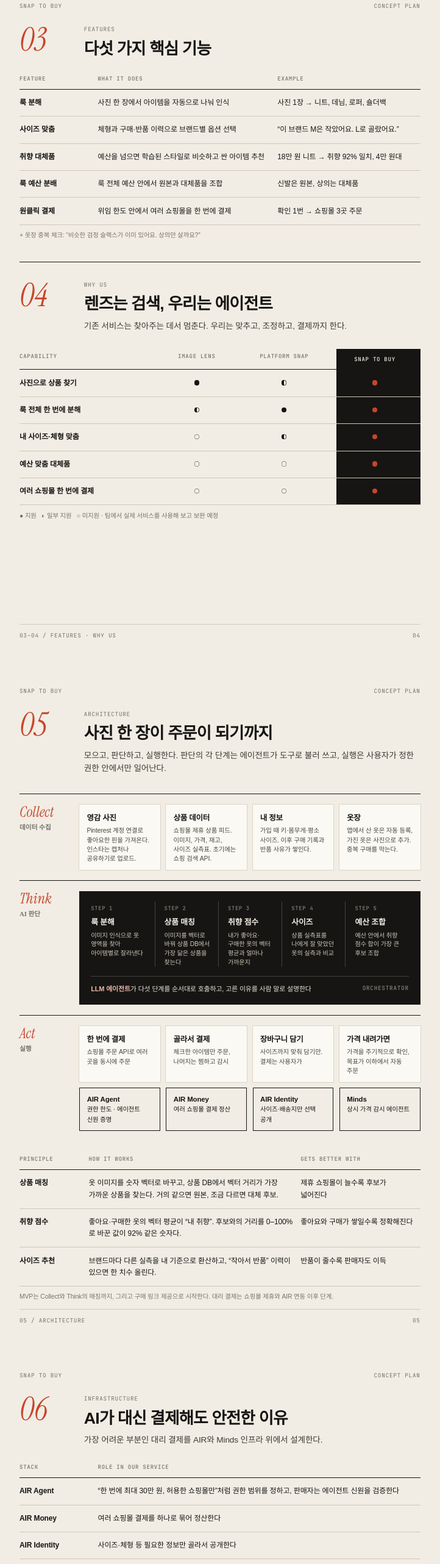
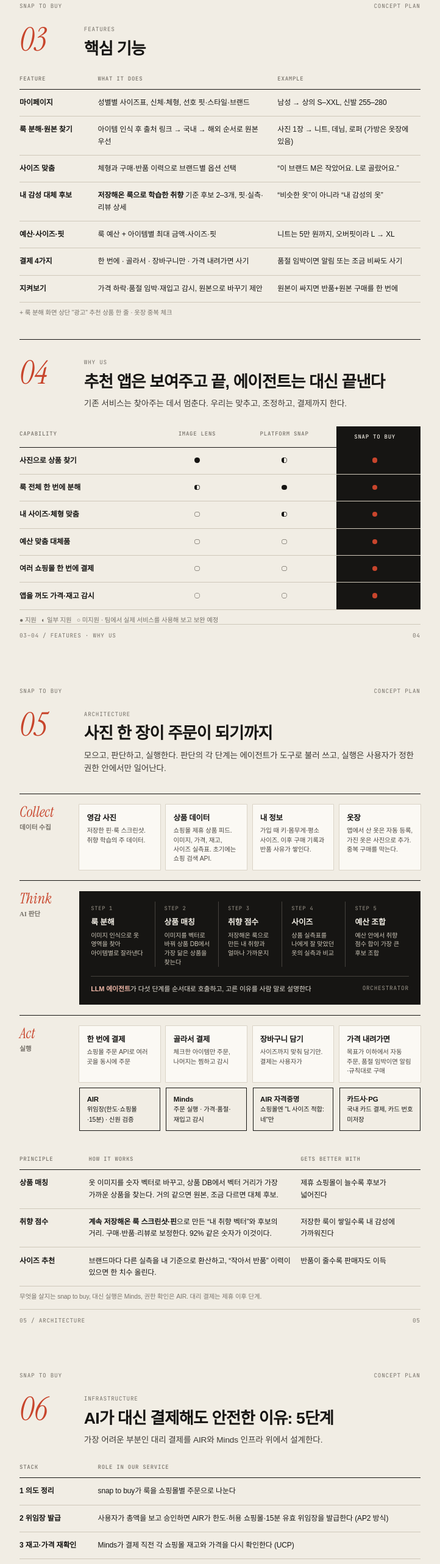
Before and after one commit to LEEbyeongchul/Future-Commerce-Challenge, a plain HTML site: page docs/snap-to-buy_기획서.html in a window 1280 px wide. Shown: the part 3402-5966 px from the top of the page at 61% size, without its empty margins (36-758 px from the left). Drawn offline with Linux system fonts and the light colour scheme; a web font is replaced by a local one.

Commit message:
Update plan: new features, saved-look taste as core strength, 5-step payment with AIR/Minds
Co-Authored-By: Claude Opus 5.5 <noreply@anthropic.com>

```diff
--- a/docs/snap-to-buy_기획서.html
+++ b/docs/snap-to-buy_기획서.html
@@ -255,18 +255,20 @@
     <div class="num">03</div>
     <div>
       <span class="kicker mono">Features</span>
-      <h2>다섯 가지 핵심 기능</h2>
+      <h2>핵심 기능</h2>
     </div>
   </div>
   <table>
     <tr><th style="width:34mm">Feature</th><th>What it does</th><th style="width:62mm">Example</th></tr>
-    <tr><td>룩 분해</td><td>사진 한 장에서 아이템을 자동으로 나눠 인식</td><td>사진 1장 → 니트, 데님, 로퍼, 숄더백</td></tr>
+    <tr><td>마이페이지</td><td>성별별 사이즈표, 신체·체형, 선호 핏·스타일·브랜드</td><td>남성 → 상의 S–XXL, 신발 255–280</td></tr>
+    <tr><td>룩 분해·원본 찾기</td><td>아이템 인식 후 출처 링크 → 국내 → 해외 순서로 원본 우선</td><td>사진 1장 → 니트, 데님, 로퍼 (가방은 옷장에 있음)</td></tr>
     <tr><td>사이즈 맞춤</td><td>체형과 구매·반품 이력으로 브랜드별 옵션 선택</td><td>“이 브랜드 M은 작았어요. L로 골랐어요.”</td></tr>
-    <tr><td>취향 대체품</td><td>예산을 넘으면 학습된 스타일로 비슷하고 싼 아이템 추천</td><td>18만 원 니트 → 취향 92% 일치, 4만 원대</td></tr>
-    <tr><td>룩 예산 분배</td><td>룩 전체 예산 안에서 원본과 대체품을 조합</td><td>신발은 원본, 상의는 대체품</td></tr>
-    <tr><td>원클릭 결제</td><td>위임 한도 안에서 여러 쇼핑몰을 한 번에 결제</td><td>확인 1번 → 쇼핑몰 3곳 주문</td></tr>
+    <tr><td>내 감성 대체 후보</td><td><b>저장해온 룩으로 학습한 취향</b> 기준 후보 2–3개, 핏·실측·리뷰 상세</td><td>“비슷한 옷”이 아니라 “내 감성의 옷”</td></tr>
+    <tr><td>예산·사이즈·핏</td><td>룩 예산 + 아이템별 최대 금액·사이즈·핏</td><td>니트는 5만 원까지, 오버핏이라 L → XL</td></tr>
+    <tr><td>결제 4가지</td><td>한 번에 · 골라서 · 장바구니만 · 가격 내려가면 사기</td><td>품절 임박이면 알림 또는 조금 비싸도 사기</td></tr>
+    <tr><td>지켜보기</td><td>가격 하락·품절 임박·재입고 감시, 원본으로 바꾸기 제안</td><td>원본이 싸지면 반품+원본 구매를 한 번에</td></tr>
   </table>
-  <p class="note">+ 옷장 중복 체크: “비슷한 검정 슬랙스가 이미 있어요. 상의만 살까요?”</p>
+  <p class="note">+ 룩 분해 화면 상단 "광고" 추천 상품 한 줄 · 옷장 중복 체크</p>
 
   <div class="rule"></div>
 
@@ -274,7 +276,7 @@
     <div class="num">04</div>
     <div>
       <span class="kicker mono">Why us</span>
-      <h2>렌즈는 검색, 우리는 에이전트</h2>
+      <h2>추천 앱은 보여주고 끝, 에이전트는 대신 끝낸다</h2>
       <p>기존 서비스는 찾아주는 데서 멈춘다. 우리는 맞추고, 조정하고, 결제까지 한다.</p>
     </div>
   </div>
@@ -285,6 +287,7 @@
     <tr><td>내 사이즈·체형 맞춤</td><td class="c"><span class="dot no"></span></td><td class="c"><span class="dot half"></span></td><td class="c us"><span class="dot"></span></td></tr>
     <tr><td>예산 맞춤 대체품</td><td class="c"><span class="dot no"></span></td><td class="c"><span class="dot no"></span></td><td class="c us"><span class="dot"></span></td></tr>
     <tr><td>여러 쇼핑몰 한 번에 결제</td><td class="c"><span class="dot no"></span></td><td class="c"><span class="dot no"></span></td><td class="c us"><span class="dot"></span></td></tr>
+    <tr><td>앱을 꺼도 가격·재고 감시</td><td class="c"><span class="dot no"></span></td><td class="c"><span class="dot no"></span></td><td class="c us"><span class="dot"></span></td></tr>
   </table>
   <p class="note">● 지원 &nbsp; ◐ 일부 지원 &nbsp; ○ 미지원 · 팀에서 실제 서비스를 사용해 보고 보완 예정</p>
   <div class="foot mono"><span>03–04 / Features · Why us</span><span>04</span></div>
@@ -306,7 +309,7 @@
     <div class="band">
       <div class="lab mono"><b>Collect</b>데이터 수집</div>
       <div class="cells" style="grid-template-columns:repeat(4,1fr)">
-        <div class="cell"><h4>영감 사진</h4><p>Pinterest 계정 연결로 좋아요한 핀을 가져온다. 인스타는 캡처나 공유하기로 업로드.</p></div>
+        <div class="cell"><h4>영감 사진</h4><p>저장한 핀·룩 스크린샷. 취향 학습의 주 데이터.</p></div>
         <div class="cell"><h4>상품 데이터</h4><p>쇼핑몰 제휴 상품 피드. 이미지, 가격, 재고, 사이즈 실측표. 초기에는 쇼핑 검색 API.</p></div>
         <div class="cell"><h4>내 정보</h4><p>가입 때 키·몸무게·평소 사이즈. 이후 구매 기록과 반품 사유가 쌓인다.</p></div>
         <div class="cell"><h4>옷장</h4><p>앱에서 산 옷은 자동 등록, 가진 옷은 사진으로 추가. 중복 구매를 막는다.</p></div>
@@ -319,7 +322,7 @@
         <div class="pipe">
           <div><span class="k">STEP 1</span><h4>룩 분해</h4><p>이미지 인식으로 옷 영역을 찾아 아이템별로 잘라낸다</p></div>
           <div><span class="k">STEP 2</span><h4>상품 매칭</h4><p>이미지를 벡터로 바꿔 상품 DB에서 가장 닮은 상품을 찾는다</p></div>
-          <div><span class="k">STEP 3</span><h4>취향 점수</h4><p>내가 좋아요·구매한 옷의 벡터 평균과 얼마나 가까운지</p></div>
+          <div><span class="k">STEP 3</span><h4>취향 점수</h4><p>저장해온 룩으로 만든 내 취향과 얼마나 가까운지</p></div>
           <div><span class="k">STEP 4</span><h4>사이즈</h4><p>상품 실측표를 나에게 잘 맞았던 옷의 실측과 비교</p></div>
           <div><span class="k">STEP 5</span><h4>예산 조합</h4><p>예산 안에서 취향 점수 합이 가장 큰 후보 조합</p></div>
         </div>
@@ -334,13 +337,13 @@
           <div class="cell"><h4>한 번에 결제</h4><p>쇼핑몰 주문 API로 여러 곳을 동시에 주문</p></div>
           <div class="cell"><h4>골라서 결제</h4><p>체크한 아이템만 주문, 나머지는 찜하고 감시</p></div>
           <div class="cell"><h4>장바구니 담기</h4><p>사이즈까지 맞춰 담기만. 결제는 사용자가</p></div>
-          <div class="cell"><h4>가격 내려가면</h4><p>가격을 주기적으로 확인, 목표가 이하에서 자동 주문</p></div>
+          <div class="cell"><h4>가격 내려가면</h4><p>목표가 이하에서 자동 주문, 품절 임박이면 알림·규칙대로 구매</p></div>
         </div>
         <div class="air">
-          <div><b>AIR Agent</b>권한 한도 · 에이전트 신원 증명</div>
-          <div><b>AIR Money</b>여러 쇼핑몰 결제 정산</div>
-          <div><b>AIR Identity</b>사이즈·배송지만 선택 공개</div>
-          <div><b>Minds</b>상시 가격 감시 에이전트</div>
+          <div><b>AIR</b>위임장(한도·쇼핑몰·15분) · 신원 검증</div>
+          <div><b>Minds</b>주문 실행 · 가격·품절·재입고 감시</div>
+          <div><b>AIR 자격증명</b>쇼핑몰엔 "L 사이즈 적합: 네"만</div>
+          <div><b>카드사·PG</b>국내 카드 결제, 카드 번호 미저장</div>
         </div>
       </div>
     </div>
@@ -349,10 +352,10 @@
   <table style="margin-top:6mm">
     <tr><th style="width:30mm">Principle</th><th>How it works</th><th style="width:52mm">Gets better with</th></tr>
     <tr><td>상품 매칭</td><td>옷 이미지를 숫자 벡터로 바꾸고, 상품 DB에서 벡터 거리가 가장 가까운 상품을 찾는다. 거의 같으면 원본, 조금 다르면 대체 후보.</td><td>제휴 쇼핑몰이 늘수록 후보가 넓어진다</td></tr>
-    <tr><td>취향 점수</td><td>좋아요·구매한 옷의 벡터 평균이 “내 취향”. 후보와의 거리를 0–100%로 바꾼 값이 92% 같은 숫자다.</td><td>좋아요와 구매가 쌓일수록 정확해진다</td></tr>
+    <tr><td>취향 점수</td><td><b>계속 저장해온 룩 스크린샷·핀</b>으로 만든 “내 취향 벡터”와 후보의 거리. 구매·반품·리뷰로 보정한다. 92% 같은 숫자가 이것이다.</td><td>저장한 룩이 쌓일수록 내 감성에 가까워진다</td></tr>
     <tr><td>사이즈 추천</td><td>브랜드마다 다른 실측을 내 기준으로 환산하고, “작아서 반품” 이력이 있으면 한 치수 올린다.</td><td>반품이 줄수록 판매자도 이득</td></tr>
   </table>
-  <p class="note">MVP는 Collect와 Think의 매칭까지, 그리고 구매 링크 제공으로 시작한다. 대리 결제는 쇼핑몰 제휴와 AIR 연동 이후 단계.</p>
+  <p class="note">무엇을 살지는 snap to buy, 대신 실행은 Minds, 권한 확인은 AIR. 대리 결제는 제휴 이후 단계.</p>
   <div class="foot mono"><span>05 / Architecture</span><span>05</span></div>
 </section>
 
@@ -363,17 +366,18 @@
     <div class="num">06</div>
     <div>
       <span class="kicker mono">Infrastructure</span>
-      <h2>AI가 대신 결제해도 안전한 이유</h2>
+      <h2>AI가 대신 결제해도 안전한 이유: 5단계</h2>
       <p>가장 어려운 부분인 대리 결제를 AIR와 Minds 인프라 위에서 설계한다.</p>
     </div>
   </div>
   <table>
     <tr><th style="width:34mm">Stack</th><th>Role in our service</th></tr>
-    <tr><td>AIR Agent</td><td>“한 번에 최대 30만 원, 허용한 쇼핑몰만”처럼 권한 범위를 정하고, 판매자는 에이전트 신원을 검증한다</td></tr>
-    <tr><td>AIR Money</td><td>여러 쇼핑몰 결제를 하나로 묶어 정산한다</td></tr>
-    <tr><td>AIR Identity</td><td>사이즈·체형 등 필요한 정보만 골라서 공개한다</td></tr>
-    <tr><td>AIR Loyalty</td><td>쇼핑몰마다 흩어진 포인트를 예산 계산에 반영한다</td></tr>
-    <tr><td>Minds</td><td>상시 작동하는 개인 에이전트. 저장한 룩의 가격이 내려가면 먼저 알려준다</td></tr>
+    <tr><td>1 의도 정리</td><td>snap to buy가 룩을 쇼핑몰별 주문으로 나눈다</td></tr>
+    <tr><td>2 위임장 발급</td><td>사용자가 총액을 보고 승인하면 AIR가 한도·허용 쇼핑몰·15분 유효 위임장을 발급한다 (AP2 방식)</td></tr>
+    <tr><td>3 재고·가격 재확인</td><td>Minds가 결제 직전 각 쇼핑몰 재고와 가격을 다시 확인한다 (UCP)</td></tr>
+    <tr><td>4 검증</td><td>위임장 범위를 벗어난 주문은 코드 규칙으로 막는다. 쇼핑몰은 "L 사이즈 적합: 네"와 배송지만 받는다</td></tr>
+    <tr><td>5 결제</td><td>Minds가 실행하고 카드사·PG가 결제한다. 국내는 카드 결제로 시작, 우리가 돈을 직접 받지 않는다</td></tr>
+
   </table>
 
   <div class="rule"></div>
@@ -386,8 +390,9 @@
       </div>
       <div class="money">
         <div><span class="k">a</span><h3>제휴 수수료</h3><p>구매 1건당 일정 비율. 반품이 줄어드는 만큼 판매자도 이득이다.</p></div>
-        <div><span class="k">b</span><h3>대체품 추천 광고</h3><p>“비슷하고 더 싼 아이템” 자리에 브랜드가 입찰한다.</p></div>
+        <div><span class="k">b</span><h3>추천 상품 광고</h3><p>룩 분해 화면 상단에 "광고" 표시로 한 줄. 원본을 가리지 않는다.</p></div>
         <div><span class="k">c</span><h3>트렌드 리포트</h3><p>많이 저장되고 팔리는 룩을 익명 통계로 브랜드에 제공한다.</p></div>
+        <div><span class="k">d</span><h3>크리에이터 제휴</h3><p>인플루언서가 룩 아이템을 등록하면 원본 보장, 수수료를 나눈다.</p></div>
       </div>
     </div>
     <div>
@@ -396,9 +401,9 @@
         <div><span class="kicker mono">Roadmap</span><h2 style="font-size:16pt">검색에서 시작해<br>에이전트로</h2></div>
       </div>
       <div style="margin-top:7mm">
-        <div style="display:grid;grid-template-columns:8mm 1fr;border-top:0.6pt solid var(--ink);padding:3.5mm 0 4mm"><span class="mono" style="color:var(--mute)">P1</span><div><h3 style="font-size:10.5pt">MVP · 찾기</h3><p style="font-size:8.8pt;color:#4A4640">사진 업로드 → 아이템 인식 → 구매 링크. 결제는 사용자가 직접.</p></div></div>
-        <div style="display:grid;grid-template-columns:8mm 1fr;border-top:0.6pt solid var(--ink);padding:3.5mm 0 4mm"><span class="mono" style="color:var(--mute)">P2</span><div><h3 style="font-size:10.5pt">맞춤 · 사이즈와 예산</h3><p style="font-size:8.8pt;color:#4A4640">사이즈 자동 선택, 예산 내 대체품. 구매·반품 데이터로 취향 학습.</p></div></div>
-        <div style="display:grid;grid-template-columns:8mm 1fr;border-top:0.6pt solid var(--accent);padding:3.5mm 0 4mm"><span class="mono" style="color:var(--accent)">P3</span><div><h3 style="font-size:10.5pt">에이전트 · 대리 결제</h3><p style="font-size:8.8pt;color:#4A4640">위임 한도 안에서 여러 쇼핑몰을 한 번에 결제. AIR 연동.</p></div></div>
+        <div style="display:grid;grid-template-columns:8mm 1fr;border-top:0.6pt solid var(--ink);padding:3.5mm 0 4mm"><span class="mono" style="color:var(--mute)">P1</span><div><h3 style="font-size:10.5pt">MVP · 찾기</h3><p style="font-size:8.8pt;color:#4A4640">핀 공유·저장 연동 → 원본·내 감성 후보 → 구매 링크·장바구니.</p></div></div>
+        <div style="display:grid;grid-template-columns:8mm 1fr;border-top:0.6pt solid var(--ink);padding:3.5mm 0 4mm"><span class="mono" style="color:var(--mute)">P2</span><div><h3 style="font-size:10.5pt">맞춤 · 사이즈와 예산</h3><p style="font-size:8.8pt;color:#4A4640">성별 사이즈표·실측 비교, 아이템별 예산, 저장한 룩·리뷰로 취향 학습.</p></div></div>
+        <div style="display:grid;grid-template-columns:8mm 1fr;border-top:0.6pt solid var(--accent);padding:3.5mm 0 4mm"><span class="mono" style="color:var(--accent)">P3</span><div><h3 style="font-size:10.5pt">에이전트 · 대리 결제·감시</h3><p style="font-size:8.8pt;color:#4A4640">제휴 쇼핑몰부터 위임장 결제(AIR·Minds), 가격 감시, 원본으로 바꾸기.</p></div></div>
       </div>
     </div>
   </div>
@@ -416,10 +421,10 @@
     </div>
   </div>
   <div class="qa">
-    <div><h3>구글 렌즈랑 뭐가 달라요?</h3><p>렌즈는 찾아주는 데서 끝난다. 우리는 사이즈와 예산을 맞추고 결제까지 대신하는 에이전트다.</p></div>
-    <div><h3>AI가 여러 쇼핑몰 결제를 어떻게 하나요?</h3><p>사용자가 위임 한도를 정하고, 에이전트는 그 안에서만 결제한다. 판매자는 AIR Agent로 에이전트 신원을 확인한다. 초기에는 구매 링크 제공부터 시작한다.</p></div>
+    <div><h3>원본을 못 찾으면요?</h3><p>출처 링크 → 국내 → 해외 순서로 찾고, 못 찾으면 솔직하게 알린다. 대체 후보는 비슷한 옷이 아니라 <b>내가 저장해온 룩으로 학습한 내 감성</b> 기준으로 고르고, 원본 재입고도 감시한다.</p></div>
+    <div><h3>AI가 대신 결제하면 위험하지 않나요?</h3><p>총액 승인 후에만 한도·쇼핑몰·15분 제한 위임장이 발급되고, 범위를 벗어나면 코드 규칙이 막는다. 초기에는 구매 링크·장바구니부터 시작한다.</p></div>
     <div><h3>사이즈는 어떻게 맞추나요?</h3><p>처음엔 키·몸무게·평소 사이즈를 입력하고, 구매·반품 이력이 쌓일수록 정확해진다. 반품 감소는 판매자에게도 이득이다.</p></div>
-    <div><h3>사진 속 상품이 품절이면요?</h3><p>그때가 대체품 추천이 빛나는 순간이다. 똑같은 건 없어도 내 취향에 가장 가까운 아이템을 보여준다.</p></div>
+    <div><h3>메타 Muse가 하면 끝 아니에요?</h3><p>범용 에이전트는 "사줘"까지다. 브랜드별 사이즈, 반품 이력, 룩 단위 예산은 패션 데이터가 필요하다. 범용 에이전트가 부르는 패션 도구도 될 수 있다.</p></div>
     <div><h3>내 정보는 안전한가요?</h3><p>필요한 정보만 선택적으로 공개하고(AIR Identity), 한도를 넘는 결제는 항상 사용자 확인을 거친다.</p></div>
   </div>
 
@@ -428,19 +433,19 @@
   <div class="sec">
     <div class="num">10</div>
     <div>
-      <span class="kicker mono">Before 11.22</span>
-      <h2>행사 전까지 정할 것</h2>
+      <span class="kicker mono">Next</span>
+      <h2>남은 과제</h2>
     </div>
   </div>
   <ul class="todo">
     <li>서비스 이름 확정 <span>· 현재 가칭</span></li>
-    <li>타깃 페르소나 1명 구체화</li>
-    <li>역할 분담 <span>· 기획/발표, 디자인/목업, 리서치</span></li>
+    <li>직접 룩 하나 사보며 시간 측정</li>
+    <li>Minds·AIR 연동 범위 확인 <span>· 국내 결제</span></li>
     <li>경쟁 서비스 직접 써보고 비교표 보완</li>
     <li>지인 5명 인터뷰 <span>· 저장만 하고 못 산 룩</span></li>
-    <li>데모용 룩 사진과 시나리오 선정</li>
-    <li>클릭형 목업 제작</li>
-    <li>발표 덱 작성</li>
+    <li>핀터레스트 제휴 가능성 <span>· 핀 위 바로 사기</span></li>
+    <li>크리에이터 제휴 모델 검토</li>
+    <li>쇼핑몰 반품·주문 API 확인</li>
   </ul>
 
   <div class="end">
```
Also changed, not shown: 2 other files.
